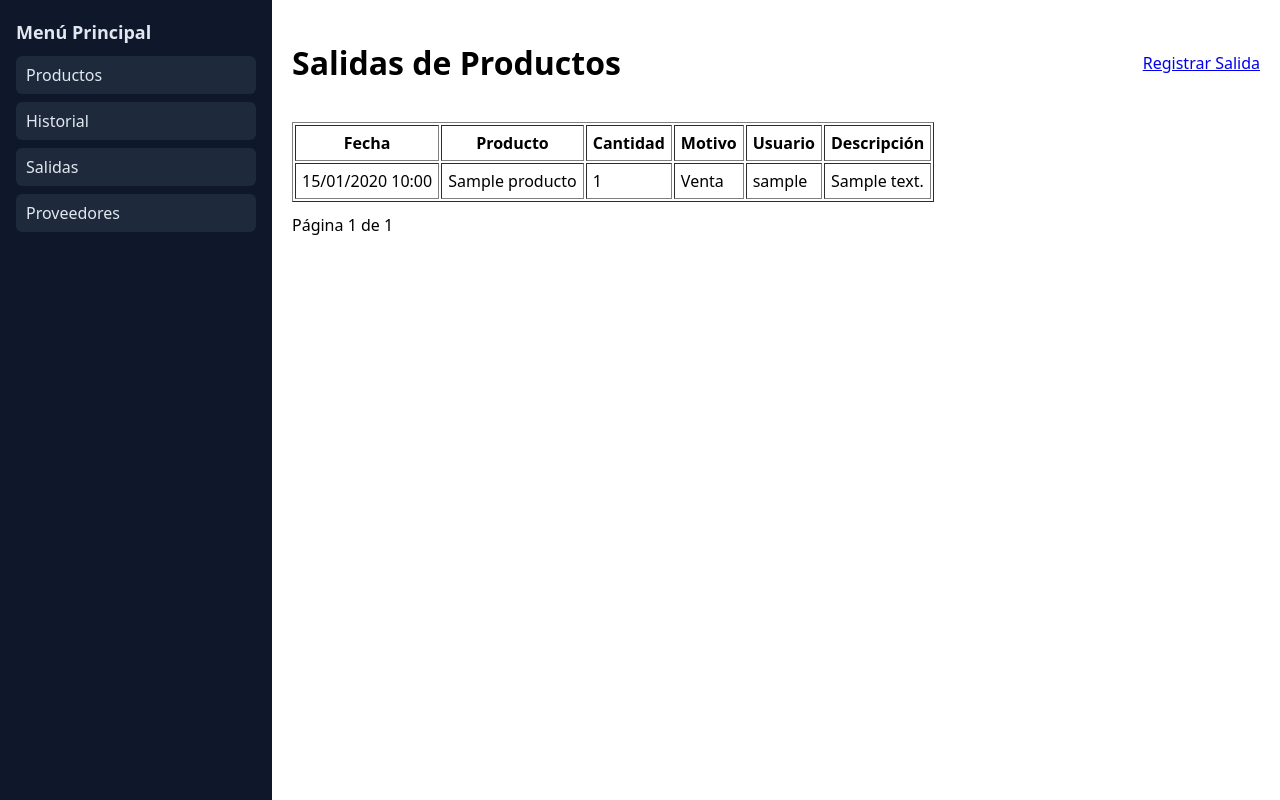
After one commit to Frankgfi/proyecto_final_uneweb, a Django app: page /salidas/ in a window 1280 px wide. The commit adds this page. Run offline with Django 5.2, Linux system fonts and the light colour scheme; tables that the repository leaves empty hold one stand-in row (values such as "Sample post").

Commit message:
creacion de salidas, registro de salidas en historial

```diff
--- a/mi_proyecto/models.py
+++ b/mi_proyecto/models.py
@@ -31,6 +31,7 @@ class HistorialMovimiento(models.Model):
         ('CREACION', 'creacion'),
         ('EDICION', 'edicion'),
         ('ELIMINACION', 'eliminacion'),
+        ('SALIDA', 'Salida'),
     ]
 
     producto = models.ForeignKey(Productos, on_delete=models.SET_NULL, null=True, related_name='historial')
@@ -56,6 +57,29 @@ class SalidaProducto(models.Model):
     descripcion = models.TextField(blank=True, help_text="Detalles adicionales sobre la salida")
     fecha_salida = models.DateTimeField(auto_now_add=True)
     usuario = models.ForeignKey(User, on_delete=models.SET_NULL, null=True)
+
+    def __str__(self):
+        return f"Salida de {self.cantidad} {self.producto.nombre} - {self.get_motivo_display()}"
+
+    def save(self, *args, **kwargs):
+        # Verificar stock disponible antes de guardar
+        if self.cantidad > self.producto.stock:
+            raise ValueError(f"No hay suficiente stock. Stock disponible: {self.producto.stock}")
+
+        # Actualizar el stock del producto
+        self.producto.stock -= self.cantidad
+        self.producto.save()
+        super().save(*args, **kwargs)
+
+        # Registrar el movimiento en el historial
+        HistorialMovimiento.objects.create(
+            producto=self.producto,
+            nombre_producto=self.producto.nombre,
+            serial_producto=self.producto.codigo,
+            usuario=self.usuario,
+            tipo_movimiento='EDICION',
+            detalles=f"Salida de {self.cantidad} unidades. Motivo: {self.get_motivo_display()}. {self.descripcion}"
+        )
 
 
 class Proveedor(models.Model):
--- a/mi_proyecto/templates/base.html
+++ b/mi_proyecto/templates/base.html
@@ -22,9 +22,8 @@
             <h2>Menú Principal</h2>
             <div class="filter-menu">
                 <a href="{% url 'lista_productos' %}">Productos</a>
-                <!-- Pendientes de implementar; deja "#" para evitar NoReverseMatch -->
                 <a href="{% url 'historial_movimientos' %}">Historial</a>
-                <a href="#">Salidas</a>
+                <a href="{% url 'lista_salidas' %}">Salidas</a>
                 <a href="{% url 'lista_proveedores' %}">Proveedores</a>
             </div>
         </nav>
--- /dev/null
+++ b/mi_proyecto/templates/mi_proyecto/salidas/lista_salidas.html
@@ -0,0 +1,47 @@
+{% extends "base.html" %}
+{% block title %}Salidas de Productos{% endblock %}
+{% block content %}
+    <div class="header">
+        <h1>Salidas de Productos</h1>
+        <a href="{% url 'registrar_salidas' %}">Registrar Salida</a>
+    </div>
+
+    <table border="1" cellpadding="6">
+        <thead>
+            <tr>
+                <th>Fecha</th>
+                <th>Producto</th>
+                <th>Cantidad</th>
+                <th>Motivo</th>
+                <th>Usuario</th>
+                <th>Descripción</th>
+            </tr>
+        </thead>
+        <tbody>
+            {% for salida in salidas %}
+            <tr>
+                <td>{{ salida.fecha_salida|date:"d/m/Y H:i" }}</td>
+                <td>{{ salida.producto.nombre }}</td>
+                <td>{{ salida.cantidad }}</td>
+                <td>{{ salida.get_motivo_display }}</td>
+                <td>{{ salida.usuario.username|default:"Sistema" }}</td>
+                <td>{{ salida.descripcion|default:"—" }}</td>
+            </tr>
+            {% empty %}
+            <tr><td colspan="6">No hay salidas registradas.</td></tr>
+            {% endfor %}
+        </tbody>
+    </table>
+
+    <div class="pagination" style="margin-top:12px;">
+        {% if salidas.has_previous %}
+            <a href="?page=1">&laquo; Primera</a>
+            <a href="?page={{ salidas.previous_page_number }}">Anterior</a>
+        {% endif %}
+        <span>Página {{ salidas.number }} de {{ salidas.paginator.num_pages }}</span>
+        {% if salidas.has_next %}
+            <a href="?page={{ salidas.next_page_number }}">Siguiente</a>
+            <a href="?page={{ salidas.paginator.num_pages }}">Última &raquo;</a>
+        {% endif %}
+    </div>
+{% endblock %}
--- a/mi_proyecto/urls.py
+++ b/mi_proyecto/urls.py
@@ -17,4 +17,8 @@ urlpatterns = [
 
     # Historial de movimientos #####################################################
     path('historial_movimientos/', views.historial_movimientos, name='historial_movimientos'),
+
+    # Salidas de productos #####################################################
+    path('salidas/', views.lista_salidas, name='lista_salidas'),
+    path('salidas/registrar/', views.registrar_salida, name='registrar_salidas'),
 ]
--- a/mi_proyecto/views.py
+++ b/mi_proyecto/views.py
@@ -3,7 +3,7 @@ from django.core.paginator import Paginator, EmptyPage, PageNotAnInteger
 from .models import Productos, Proveedor, SalidaProducto, HistorialMovimiento
 from django.forms import formset_factory
 from django.contrib import messages
-from .forms import ProductoForm, MultipleProductosForm, ProveedorForm
+from .forms import ProductoForm, MultipleProductosForm, ProveedorForm, SalidaProductoForm
 
 def inicio(request):
     # Estadísticas de productos
@@ -236,3 +236,39 @@ def historial_movimientos(request):
         'categoria_actual': categoria_seleccionada,
         'categorias': Productos.CATEGORIAS,
     })
+
+
+def lista_salidas(request):
+    page = request.GET.get('page', 1)
+    items_per_page = 15
+
+    salidas_qs = SalidaProducto.objects.select_related('producto', 'usuario').order_by('-fecha_salida')
+    paginator = Paginator(salidas_qs, items_per_page)
+
+    try:
+        salidas = paginator.page(page)
+    except PageNotAnInteger:
+        salidas = paginator.page(1)
+    except EmptyPage:
+        salidas = paginator.page(paginator.num_pages)
+
+    return render(request, 'mi_proyecto/salidas/lista_salidas.html', {
+        'salidas': salidas
+    })
+
+def registrar_salida(request):
+    if request.method == 'POST':
+        form = SalidaProductoForm(request.POST)
+        if form.is_valid():
+            try:
+                salida = form.save(commit=False)
+                salida.usuario = request.user if request.user.is_authenticated else None
+                salida.save()
+                messages.success(request, f'Salida registrada: {salida.cantidad} unidades de {salida.producto.nombre}')
+                return redirect('lista_salidas')
+            except ValueError as e:
+                messages.error(request, str(e))
+    else:
+        form = SalidaProductoForm()
+
+    return render(request, 'mi_proyecto/salidas/registrar_salidas.html', {'form': form})
```
Also changed, not shown: mi_proyecto/forms.py (+22 -0 lines), mi_proyecto/templates/mi_proyecto/salidas/registrar_salidas.html (added, +36 -0 lines).
